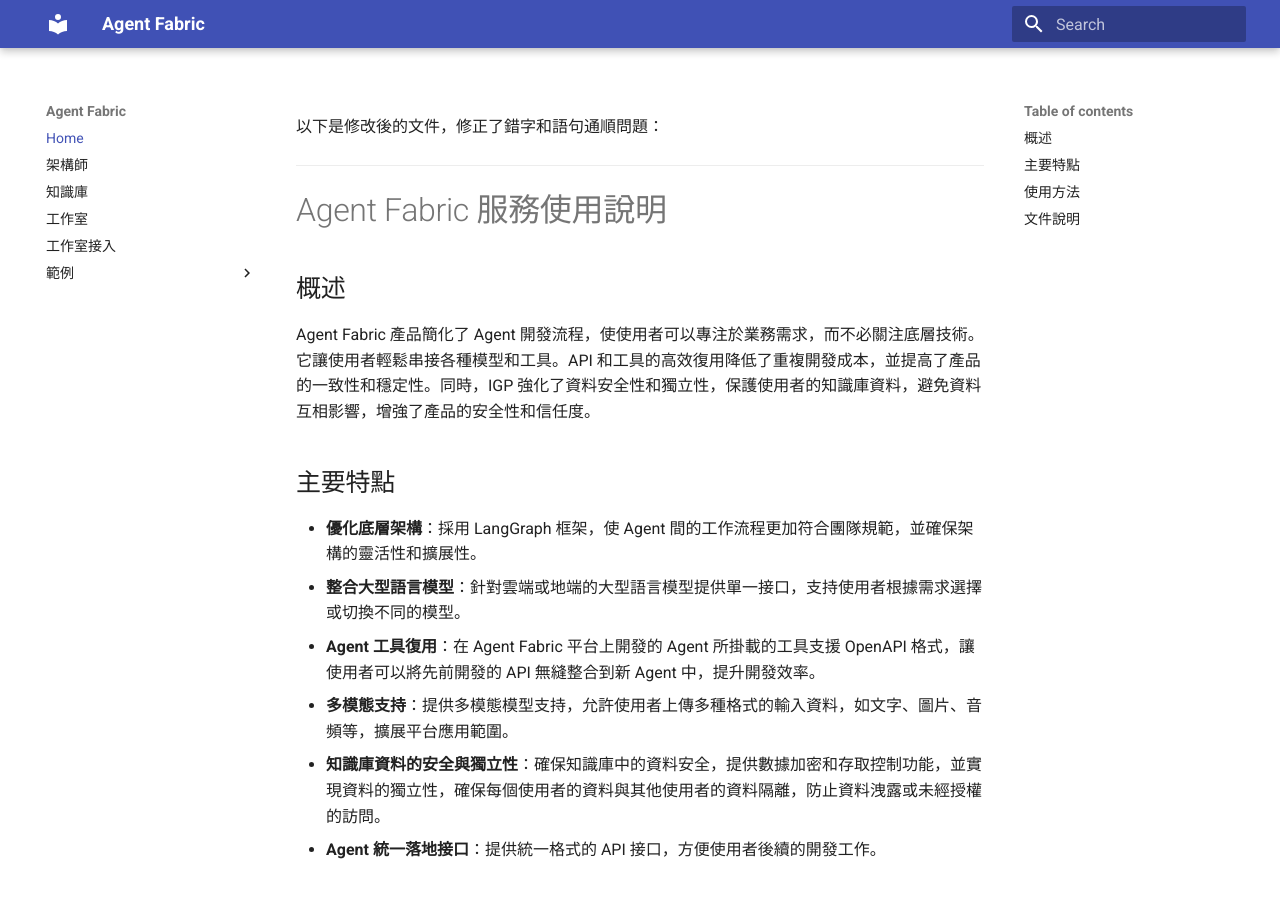
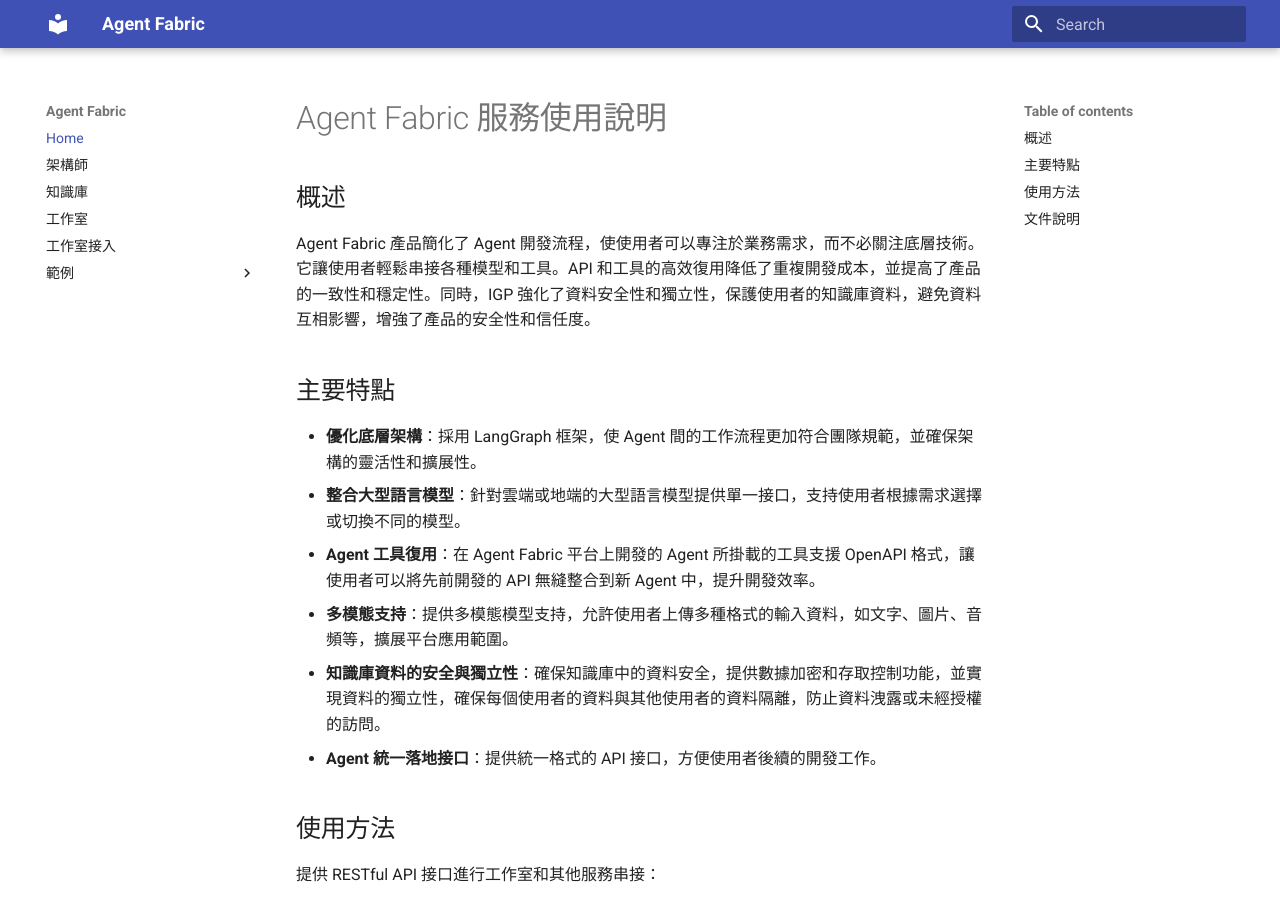
Before and after one commit to EI-Stack/igp_manual, an MkDocs documentation site: the page built from docs/index.md, in a window 1280 px wide and 900 px high. Built offline with MkDocs 1.6.1 and Material for MkDocs 9.7.7, drawn with Linux system fonts in a browser that asks for light colours.

Commit message:
update index

```diff
--- a/docs/index.md
+++ b/docs/index.md
@@ -1,7 +1,3 @@
-以下是修改後的文件，修正了錯字和語句通順問題：
-
----
-
 # Agent Fabric 服務使用說明
 
 ## 概述
```
